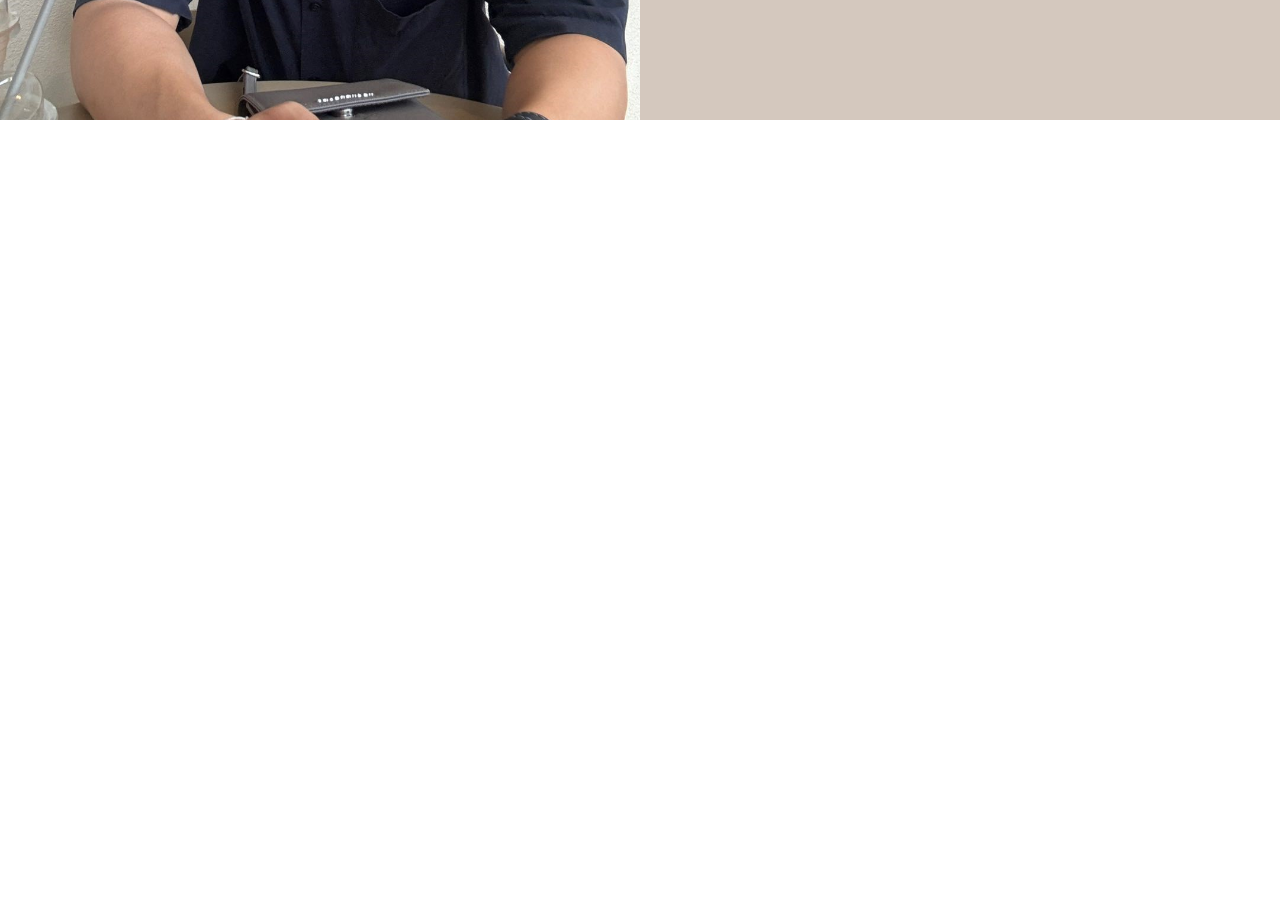
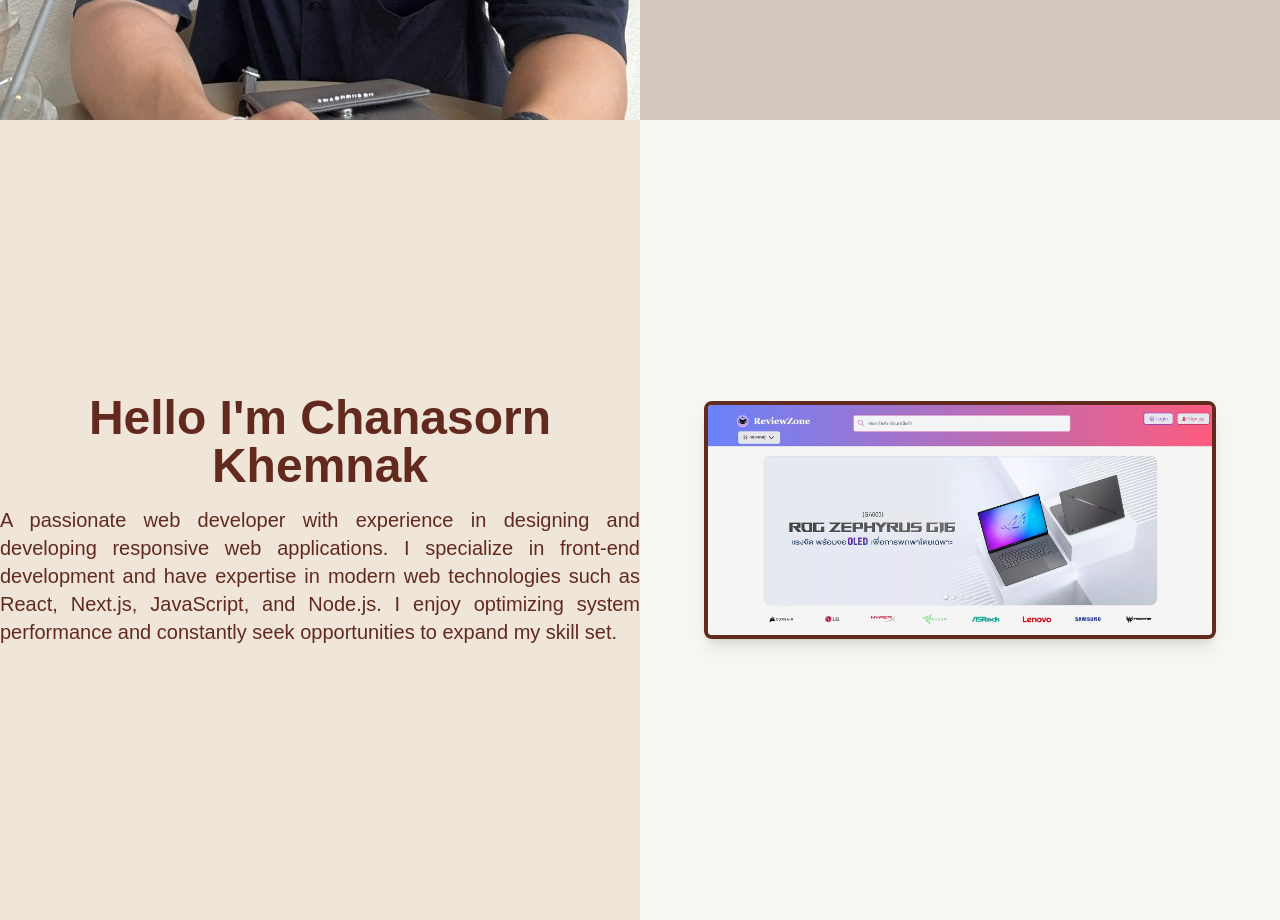
Before and after one commit to ChanasornK/Profile, a Next.js app: page / in a window 1280 px wide. Shown: the part 680-1600 px from the top of the page. Before the commit the page ends 800 px from the top, so only its background shows below. Built offline with nearby package versions, Linux system fonts and the light colour scheme.

Commit message:
Profile1 picture

```diff
--- a/pages/component/navbar.js
+++ b/pages/component/navbar.js
@@ -30,7 +30,7 @@
   }, [router.pathname]);
 
   return (
-    <div className="absolute top-6 left-0 w-full flex justify-center items-center">
+    <div className="fixed top-6 left-0 w-full flex justify-center items-center">
       <div className="relative flex flex-row items-center gap-x-4  px-4 py-2 rounded-full  ">
         <motion.div
           className="absolute top-0 left-0 h-full bg-white/40 rounded-full shadow-lg"
--- a/pages/index.js
+++ b/pages/index.js
@@ -44,6 +44,30 @@
 
         <Navbar />
       </div>
+      <div className="w-full h-dvh flex">
+        <div className="w-1/2 h-dvh bg-[#EFE6D9]">
+          <div className="flex flex-col items-center justify-center h-screen text-center">
+            <div className="text-[#622A1F] font-[M_PLUS_Rounded_1c] text-5xl font-bold">
+              Hello I'm Chanasorn Khemnak
+            </div>
+            <div className="max-w-2xl mt-4 text-[#622A1F] font-[M_PLUS_Rounded_1c] text-justify text-xl">
+              A passionate web developer with experience in designing and
+              developing responsive web applications. I specialize in front-end
+              development and have expertise in modern web technologies such as
+              React, Next.js, JavaScript, and Node.js. I enjoy optimizing system
+              performance and constantly seek opportunities to expand my skill
+              set.
+            </div>
+          </div>
+        </div>
+        <div className="w-1/2 h-dvh bg-[#F6F7F0] flex items-center justify-center">
+          <img
+            src="/profile1.jpg"
+            alt="Profile Image"
+            className="w-[80%] h-auto object-contain border-4 border-[#622A1F] rounded-lg shadow-lg"
+          />
+        </div>
+      </div>
     </>
   );
 };
```
Also changed, not shown: public/Profile1.jpg (added).
